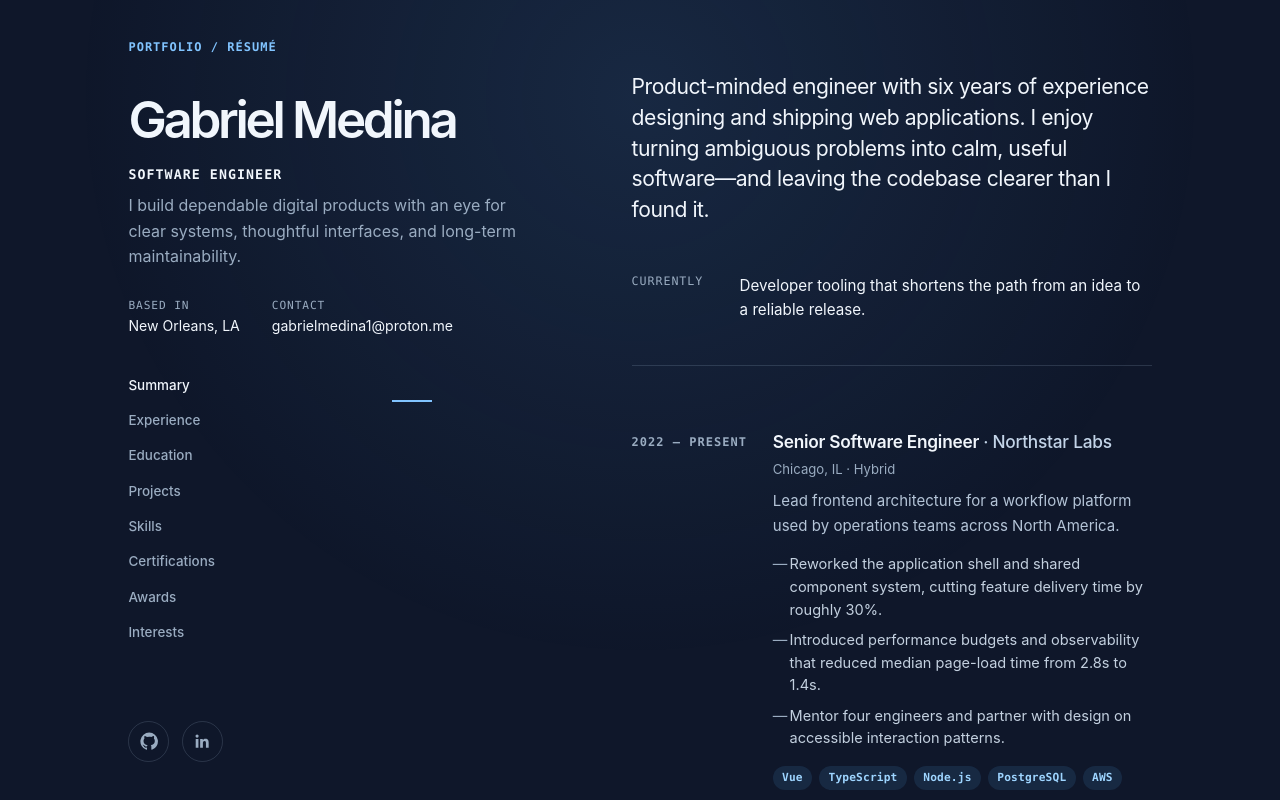
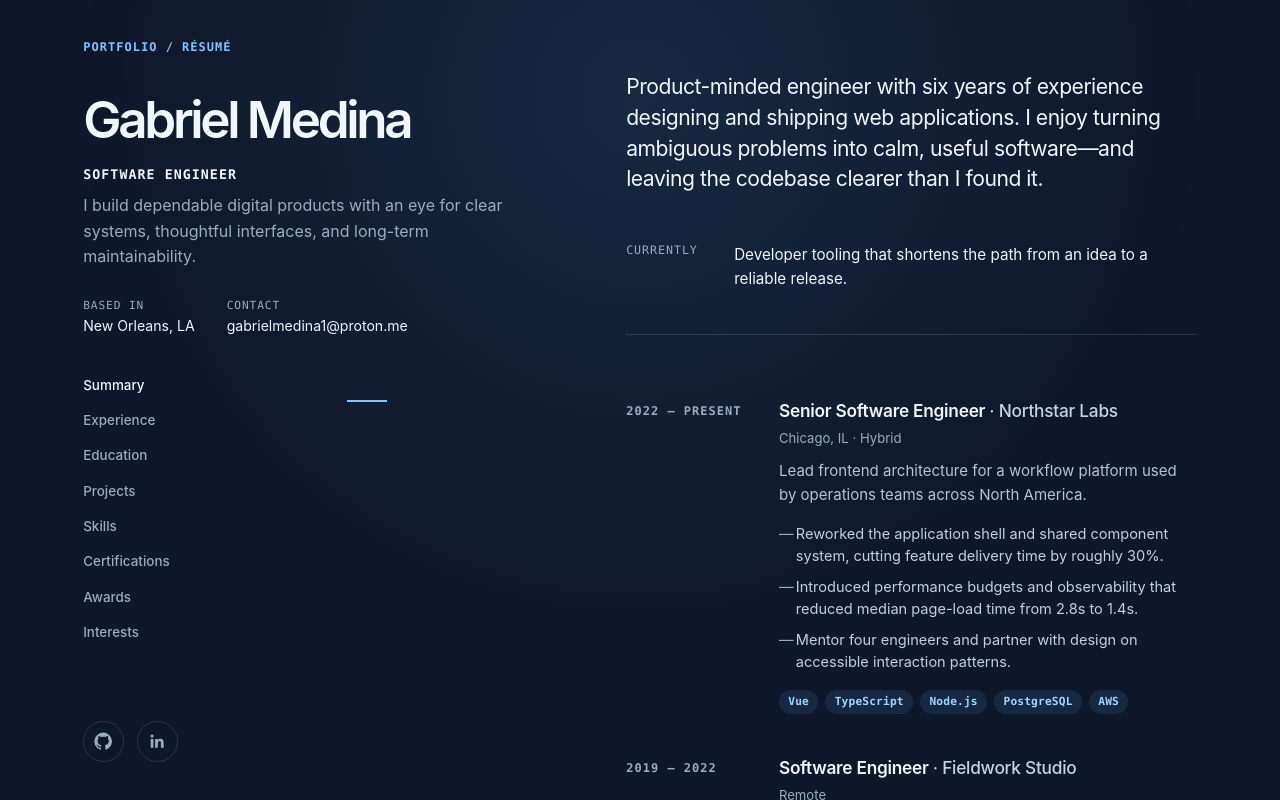
Before and after one commit to gabemedina/portfolio-website, a Vue app: page / in a window 1280 px wide. Built offline with nearby package versions, Linux system fonts and the light colour scheme.

Commit message:
Widen layout and unify scroll speed

```diff
--- a/src/App.vue
+++ b/src/App.vue
@@ -48,7 +48,7 @@ function syncCursorLight() {
 
 function routeWheelToResume(event) {
   const pane = contentPane.value
-  if (!pane || pane.contains(event.target) || window.matchMedia('(max-width: 800px)').matches) return
+  if (!pane || window.matchMedia('(max-width: 800px)').matches) return
 
   const unit = event.deltaMode === 1 ? 16 : event.deltaMode === 2 ? pane.clientHeight : 1
   if (event.deltaY) {
--- a/src/styles/main.css
+++ b/src/styles/main.css
@@ -7,7 +7,7 @@
   --accent: #81c4ff;
   --accent-soft: rgba(91, 174, 247, .12);
   --selection: #a9d5ff;
-  --content-width: 68.75rem;
+  --content-width: 82.5rem;
   --page-space: clamp(1.5rem, 3vw, 3.25rem);
   --inner-space: clamp(2.25rem, 4.5vw, 4.875rem);
   --mouse-x: 50vw;
```
